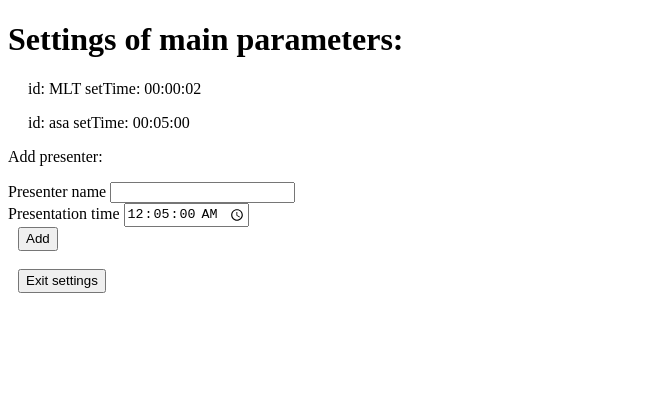
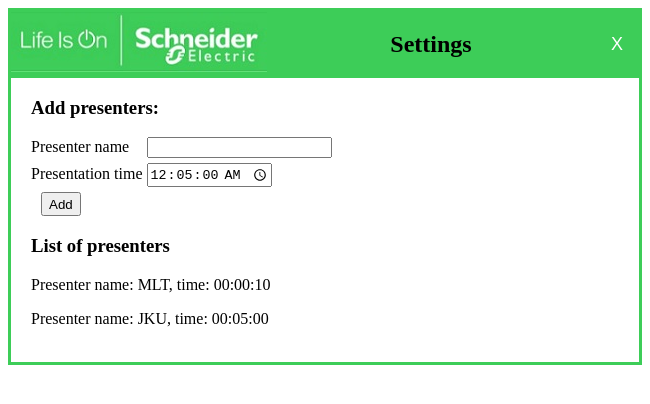
Before and after one commit to rzi/timekeeper, an Electron app: page settings.html in a window 650 px wide. Drawn offline with Linux system fonts and the light colour scheme.

```diff
--- a/createPresenters.js
+++ b/createPresenters.js
@@ -83,10 +83,10 @@
   // console.log(`images ${images[btn].innerHTML} src: ${images[btn].getAttribute("src")} src2: ${images[btn].src} `)
   if (img == `play`) {
     console.log(`jestem w if `)
-    images[btn].innerHTML = `<img name = "stop" src= ./photos/button_img3.png>`;
+    images[btn].innerHTML = `<img name = "stop" src= ./photos/button_img3-red.png>`;
   }else{
     console.log(`jestem w else `)
-    images[btn].innerHTML = `<img name = "play"  src= ./photos/button_img2.png>`;
+    images[btn].innerHTML = `<img name = "play"  src= ./photos/button_img2-green.png>`;
   };
   ipcRenderer.send("nameMsg", btn);
 }
--- a/settings.html
+++ b/settings.html
@@ -10,15 +10,29 @@
     <link href="./styles.css" rel="stylesheet" />
     <title>Settings</title>
   </head>
-  <body>
-    <h1>Settings of main parameters:</h1>
-    <!-- <div>
-      Number of presenters <input id="numberOfPresenters" type="number" />
-    </div> -->
-    <div id="presenters"></div>
+  <body class="main1">
+    <div class="header">
+      <div class="main_header" id="green_banner">
+        <span></span>
+        <div class="appImage">
+          <img
+            src="./photos/SE_logo_white_.jpg"
+            alt="support@Schneider"
+            role="presentation"
+          />
+        </div>
+      </div>
+      <div class="title">
+        <h2>Settings</h2>
+      </div>
+      <div class="MenuButton">
+        <button id ="btnExit2" onclick="btnExit()">X</button>
+      </div>
+    </div>
+
     <div id="addPresenter">
-      <p>Add presenter:</p>
-      <label for="addP">Presenter name</label>
+      <h3>Add presenters:</h3>
+      <label for="addName">Presenter name</label>
       <input id="addName" type="text" name="addName" /><br />
       <label for="addTime">Presentation time</label>
       <input
@@ -31,8 +45,9 @@
       /><br />
       <button id="btnAddP" type="submit">Add</button>
     </div>
+    <h3 id="today">List of presenters</h3>
+    <div id="presenters"></div>
     <br />
-    <button onclick="btnExit()">Exit settings</button>
     <script src="./renderer.js"></script>
     <script src="./settings.js"></script>
   </body>
--- a/settings.js
+++ b/settings.js
@@ -31,10 +31,10 @@
 function createPresenters(index, data) {
   for (i = 0; i < index; i++) {
     var para = document.createElement("p"); // Create a <p> node
-    var t = document.createTextNode(`id: ${data[i].name}`); // Create a text node
+    var t = document.createTextNode(`Presenter name: ${data[i].name},`); // Create a text node
     para.id = String(data[i].id);
     para.appendChild(t); // Append the text to <p>
-    var t2 = document.createTextNode(` setTime: ${data[i].setTime}`); // Create a text node
+    var t2 = document.createTextNode(` time: ${data[i].setTime}`); // Create a text node
     para.appendChild(t2); // Append the text to <p>
     document.getElementById("presenters").appendChild(para); // Append <p> to <div> with id="myDIV"
   }
--- a/styles.css
+++ b/styles.css
@@ -64,15 +64,32 @@
   border-style: solid;
   border-color: #3DCD58;
 
+
 }
-h3{
+#today{
   padding-left: 20px;
 }
-
+#btnAddP{
+  margin-top: 5px;
+}
+#addName{
+  margin-bottom: 5px;
+}
+#btnExit2{
+  background-color: #3DCD58;
+  border: none;
+  color: white;
+  font-size: large;
+}
+#addPresenter {
+padding-left: 20px;
+}
 html {
   box-sizing: border-box;
 }
-
+#addName{
+  margin-left: 14px;
+}
 *,
 *::before,
 *::after {
--- a/test.json
+++ b/test.json
@@ -1 +1 @@
-[{"id":0,"name":"MLT","active":true,"setTime":"00:00:02"},{"id":1,"name":"asa","active":true,"setTime":"00:05:00"}]
+[{"id":0,"name":"MLT","active":true,"setTime":"00:00:10"},{"id":1,"name":"JKU","active":true,"setTime":"00:05:00"}]
```
Also changed, not shown: index.html (+7 -4 lines), photos/button_img2-green.png (added), photos/button_img3-red.png (added).
